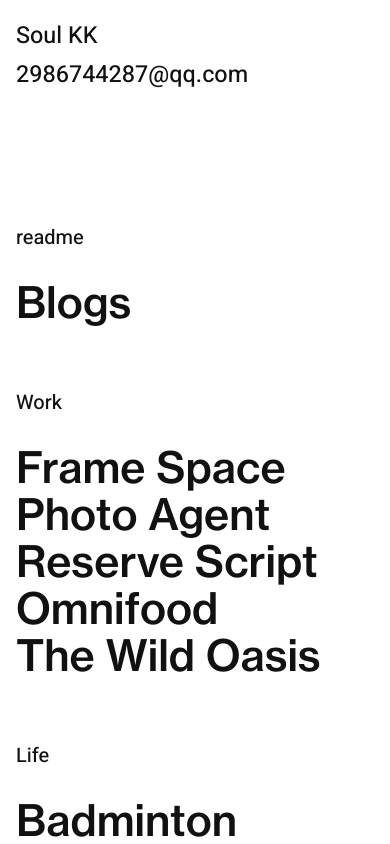
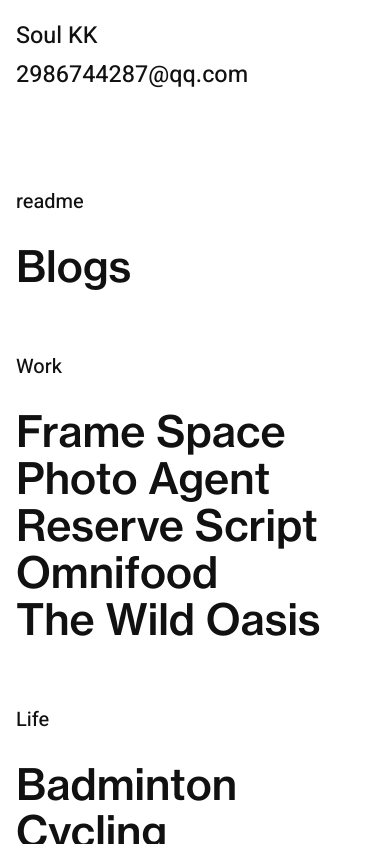
Before and after one commit to soul-kk/myWWW, a Next.js app: page / in a window 390 px wide. Shown: the top 844 px of the page. Built offline with nearby package versions, Linux system fonts and the light colour scheme.

Commit message:
手机尺寸布局间距调整

```diff
--- a/src/app/globals.css
+++ b/src/app/globals.css
@@ -415,7 +415,7 @@ html.windows-scrollbars *::-webkit-scrollbar-button {
     }
 
     .home-main {
-      padding: 48px 16px 112px;
+      padding: 12px 16px 112px;
     }
 
     .home-content-section {
```
